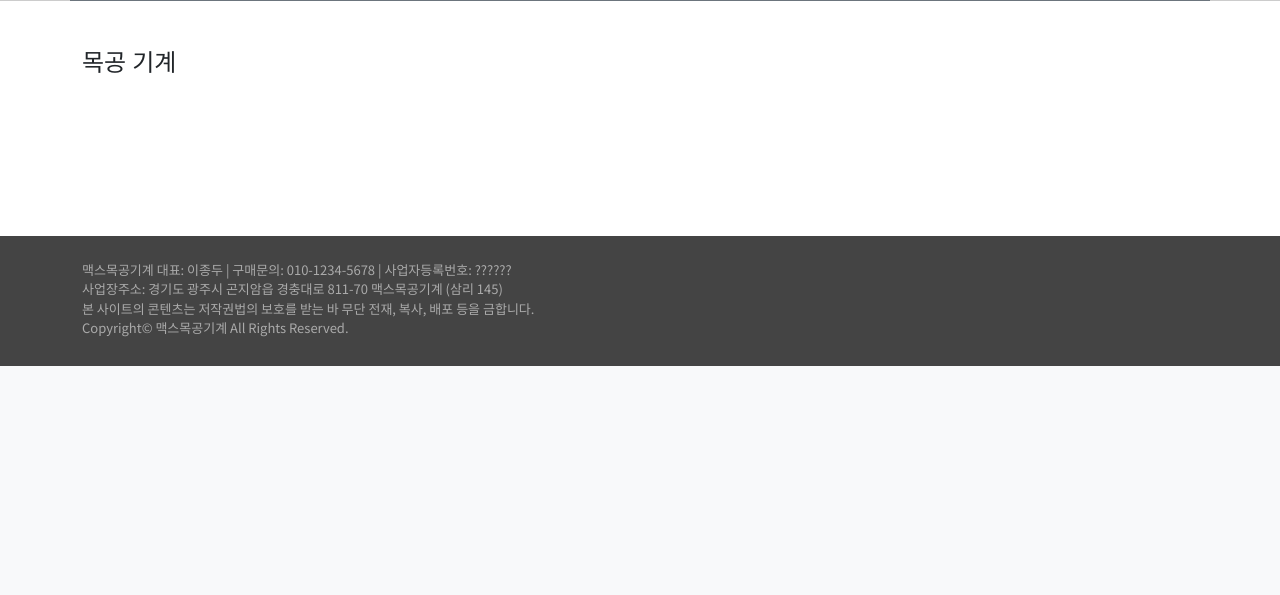
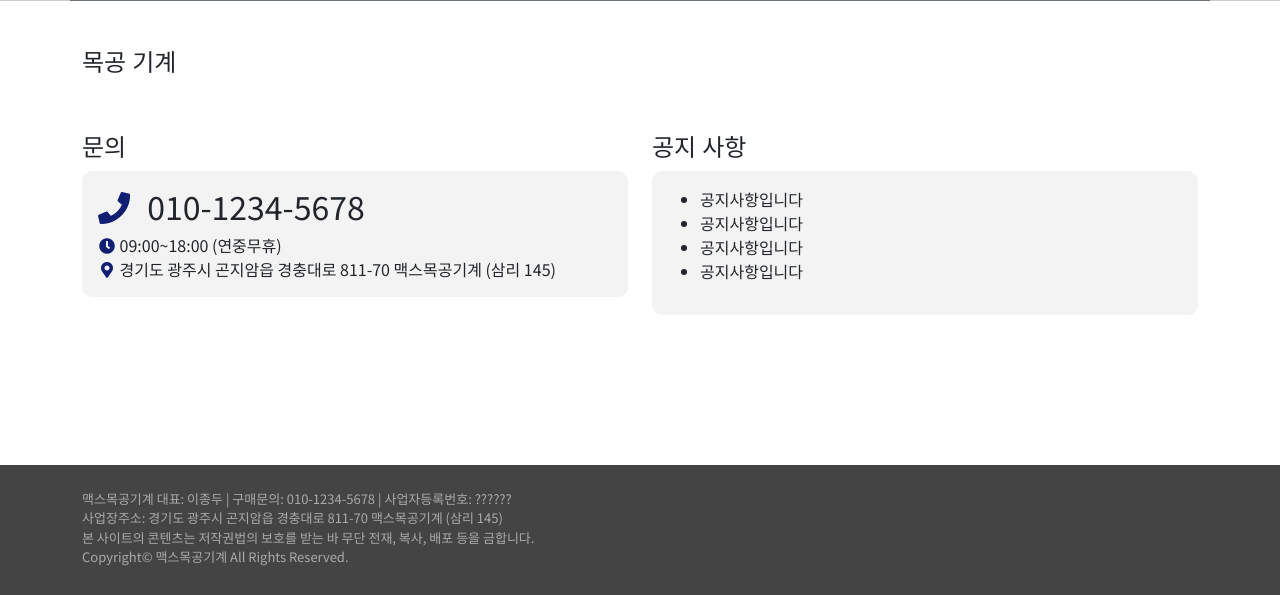
Before and after one commit to YS-study/max_django, a Django app: page / in a window 1280 px wide. Shown: the part 583-1178 px from the top of the page. Before the commit the page ends 949 px from the top, so only its background shows below. Run offline with Django 3.2, Linux system fonts and the light colour scheme; data that the repository does not hold is empty; some libraries are stand-ins or nearby versions; some web fonts are replaced.

Commit message:
fix main design

```diff
--- a/machines/templates/machines/main.html
+++ b/machines/templates/machines/main.html
@@ -32,8 +32,27 @@
     </div>
   {% endfor %}
   </div>
-
+  <div class="d-flex row mt-5">
+    <div class="col-6">
+      <h4 class="sub-title-name">문의</h4>
+      <div class="gray-box p-3">
+        <h2 class=""><i class="fas fa-phone navy-text text-center me-4"></i> 010-1234-5678</h2>
+        <p class="m-0"><i class="fas fa-clock navy-text text-center"></i> 09:00~18:00 (연중무휴)</p>
+        <p class="m-0"><i class="fas fa-map-marker-alt navy-text text-center"></i> 경기도 광주시 곤지암읍 경충대로 811-70 맥스목공기계 (삼리 145)</p>
+      </div>
+    </div>
+    <div class="col-6">
+      <h4 class="sub-title-name">공지 사항</h4>
+      <div class="gray-box p-3">
+        <ul>
+          <li>공지사항입니다</li>
+          <li>공지사항입니다</li>
+          <li>공지사항입니다</li>
+          <li>공지사항입니다</li>
+        </ul>
+      </div>
+    </div>
+  </div>
 </div>
 
-
 {% endblock main_content %}
```
